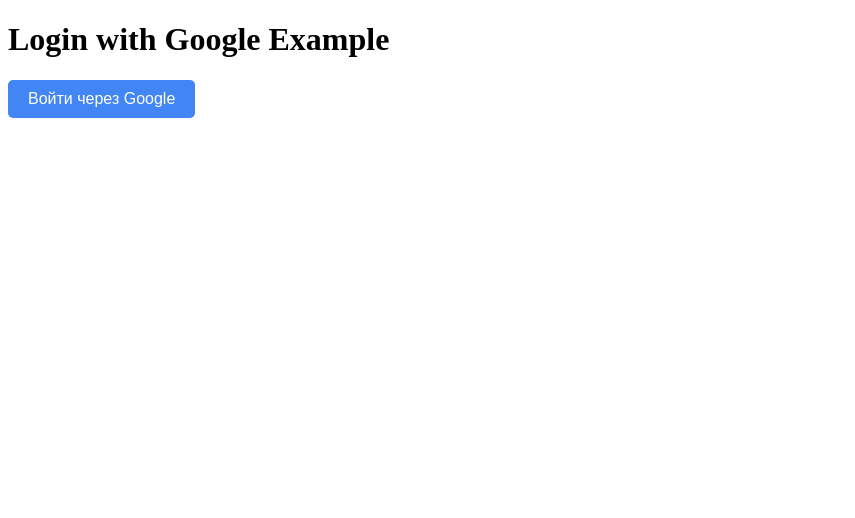
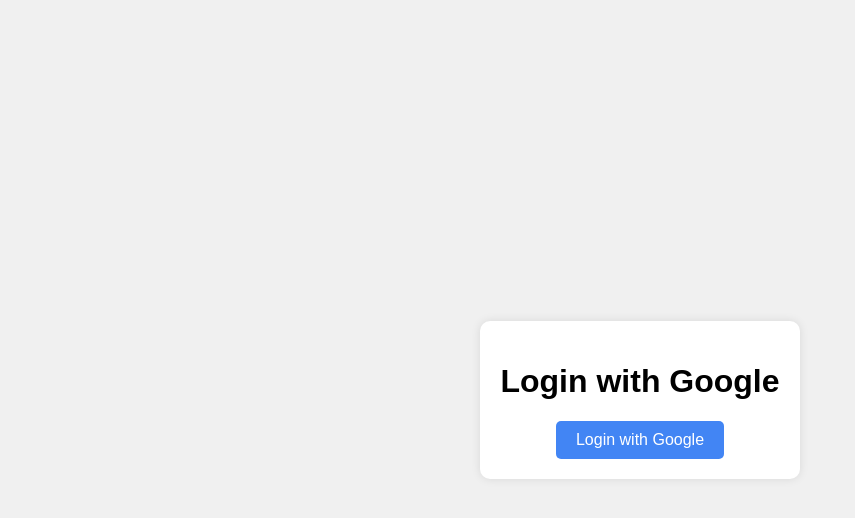
Before and after one commit to IvanVania/chat-ai-support, a plain HTML site: page index.html in a window 1280 px wide. Shown: the whole page, without its empty margins (0-855 px from the left). Drawn offline with Linux system fonts and the light colour scheme.

Commit message:
Update index.html

```diff
--- a/index.html
+++ b/index.html
@@ -4,28 +4,54 @@
     <meta charset="UTF-8">
     <meta name="viewport" content="width=device-width, initial-scale=1.0">
     <title>Login with Google</title>
+    <link rel="icon" href="/logo.svg" type="image/x-icon">
+    <style>
+        body {
+            font-family: Arial, sans-serif;
+            display: flex;
+            justify-content: center;
+            align-items: center;
+            height: 100vh;
+            background-color: #f0f0f0;
+            margin: 0;
+        }
+        .login-container {
+            text-align: center;
+            background-color: white;
+            padding: 20px;
+            border-radius: 10px;
+            box-shadow: 0 0 10px rgba(0, 0, 0, 0.1);
+        }
+        .login-btn {
+            background-color: #4285F4;
+            color: white;
+            border: none;
+            padding: 10px 20px;
+            border-radius: 5px;
+            font-size: 16px;
+            cursor: pointer;
+        }
+        .login-btn:hover {
+            background-color: #357ae8;
+        }
+    </style>
 </head>
 <body>
-    <h1>Login with Google Example</h1>
-    <button id="google-login-btn" style="padding: 10px 20px; font-size: 16px; background-color: #4285F4; color: white; border: none; border-radius: 5px; cursor: pointer;">
-        Войти через Google
-    </button>
+    <div class="login-container">
+        <h1>Login with Google</h1>
+        <button class="login-btn" onclick="startGoogleAuth()">Login with Google</button>
+    </div>
 
     <script>
-        const clientId = "YOUR_CLIENT_ID"; // Замените на ваш Google OAuth 2.0 Client ID
-        const redirectUri = "YOUR_REDIRECT_URI"; // Замените на URL вашего сервера для обработки ответа
-        const scope = "https://www.googleapis.com/auth/drive.readonly";
+        const clientId = "738164681811-u9hkm0qrg6cd3dkj5rv560u85eoafipb.apps.googleusercontent.com";
+        const redirectUri = "https://ivanvania.github.io/chat-ai-support/app/";
+        const authEndpoint = "https://accounts.google.com/o/oauth2/auth";
 
-        document.getElementById("google-login-btn").addEventListener("click", () => {
-            const authUrl = `https://accounts.google.com/o/oauth2/v2/auth` +
-                `?client_id=${clientId}` +
-                `&redirect_uri=${redirectUri}` +
-                `&response_type=code` +
-                `&scope=${encodeURIComponent(scope)}`;
-
-            // Перенаправляем пользователя на страницу авторизации Google
+        function startGoogleAuth() {
+            const scope = "openid email profile";
+            const authUrl = `${authEndpoint}?response_type=code&client_id=${clientId}&redirect_uri=${encodeURIComponent(redirectUri)}&scope=${encodeURIComponent(scope)}`;
             window.location.href = authUrl;
-        });
+        }
     </script>
 </body>
 </html>
```
